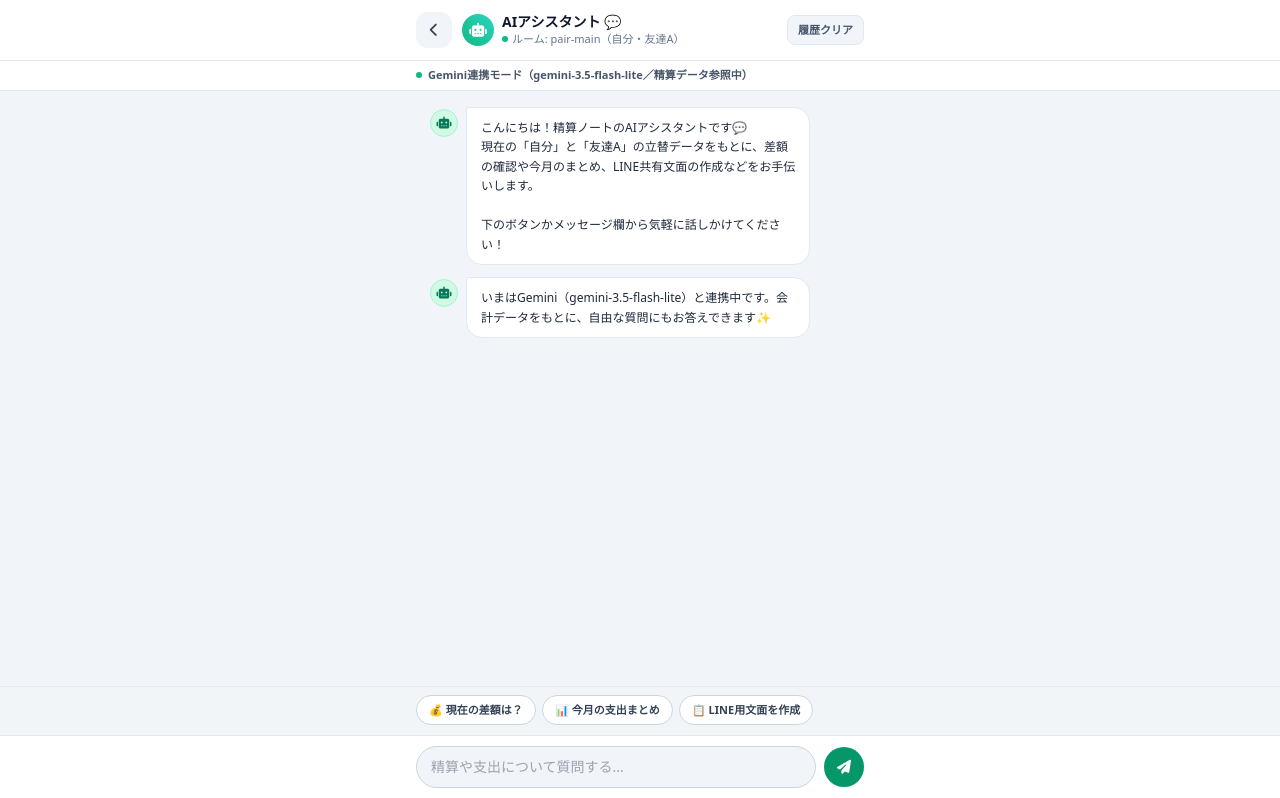
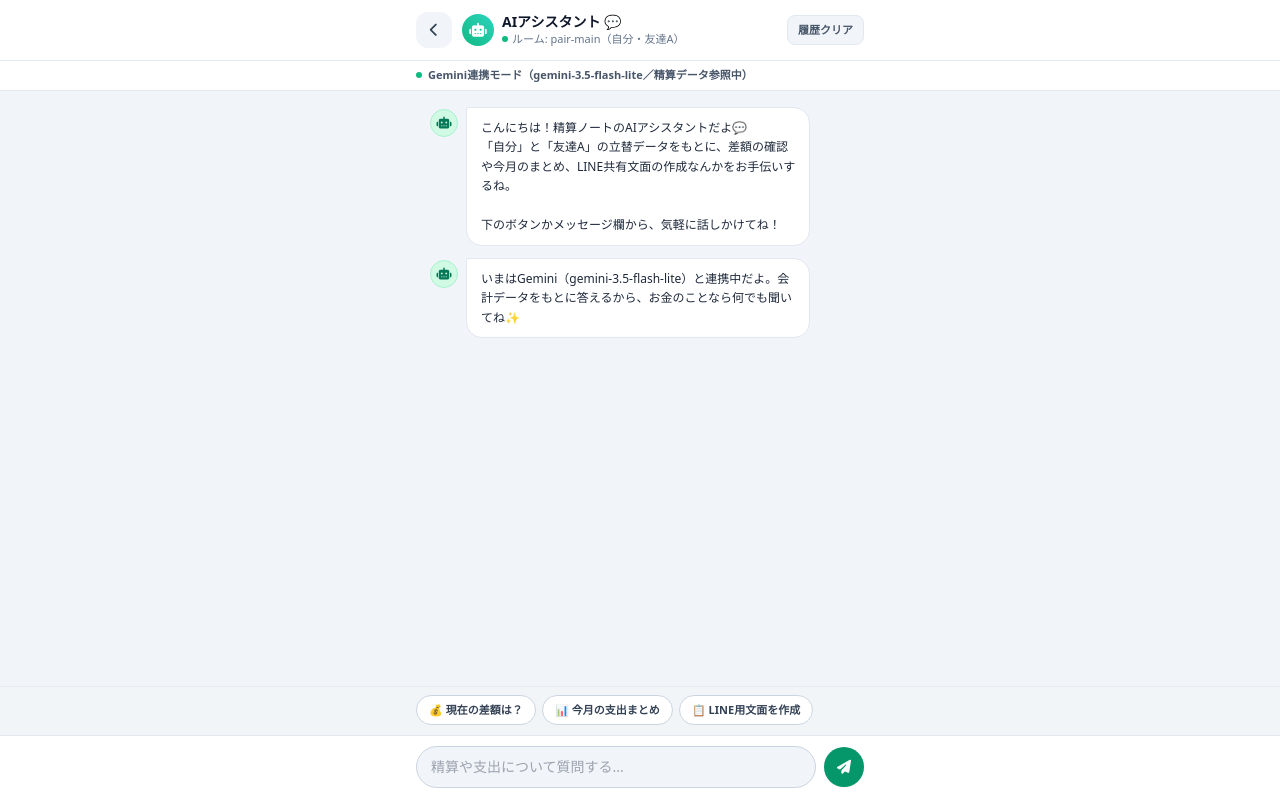
Before and after one commit to hiro1301997/seisan-note, a plain HTML site: page index.html in a window 1280 px wide. Both pictures are taken after a click on the button "AIアシスタント💬". Shown: the top 798 px of the page. Drawn offline with nearby package versions, Linux system fonts and the light colour scheme; no server answers.

Commit message:
AI返信のMarkdown表示対応と口調をフレンドリーに調整

```diff
--- a/index.html
+++ b/index.html
@@ -566,13 +566,17 @@
 
     const AI_SYSTEM_INSTRUCTION = [
       'あなたは「精算ノート」という2人用の立て替え・割り勘アプリのAIアシスタントです。',
-      '渡されるアプリの会計データをもとに、日本語で簡潔かつ正確に答えてください。',
+      '渡されるアプリの会計データをもとに、日本語で答えてください。',
+      '話し方のルール:',
+      '・親しい友だちに話しかけるような、明るくフレンドリーな口調で答えてください。堅い敬語や事務的な言い回しは避け、やわらかい「です・ます」調を基本に、語尾や相づちで親しみやすさを出してください。',
+      '・絵文字は雰囲気に合わせて控えめに使ってOKです（1回の返信に0〜2個程度）。',
+      '・まず結論や大事な数字を伝え、そのあと必要なら補足する、読みやすい構成にしてください。',
       'ルール:',
       '・金額や件数は、渡された会計データの数字だけを使ってください。データにない金額を推測したり創作したりしないでください。',
       '・精算の差額は「誰が誰へいくら払えばよいか」を明確に述べてください。',
-      '・LINE用文面を求められたら、そのままコピーして送れる丁寧な文面を作成してください。',
+      '・LINE用文面を求められたら、そのままコピーして送れる、やわらかく丁寧な文面を作成してください。',
       '・データにない一般的な家計アドバイスには一般論として答えてよいですが、アプリの数字と混同しないでください。',
-      '・スマホで読みやすいよう短めの段落や箇条書きでまとめ、金額は¥表記と3桁区切りを使ってください。'
+      '・スマホで読みやすいよう短めの段落や箇条書きでまとめ、金額は¥表記と3桁区切りを使ってください。装飾は大事な数字に絞ってください。'
     ].join('\n');
 
     let db = null;
@@ -1918,13 +1922,13 @@
       geminiHistory = [];
       updateAiStatusBar();
       appendAiMessage(
-        `こんにちは！精算ノートのAIアシスタントです💬\n` +
-        `現在の「${settings.p1Name}」と「${settings.p2Name}」の立替データをもとに、差額の確認や今月のまとめ、LINE共有文面の作成などをお手伝いします。\n\n` +
-        `下のボタンかメッセージ欄から気軽に話しかけてください！`
+        `こんにちは！精算ノートのAIアシスタントだよ💬\n` +
+        `「${settings.p1Name}」と「${settings.p2Name}」の立替データをもとに、差額の確認や今月のまとめ、LINE共有文面の作成なんかをお手伝いするね。\n\n` +
+        `下のボタンかメッセージ欄から、気軽に話しかけてね！`
       );
       appendAiMessage(geminiReady
-        ? `いまはGemini（${GEMINI_MODEL_NAME}）と連携中です。会計データをもとに、自由な質問にもお答えできます✨`
-        : 'いまはローカル集計モードです。Gemini連携が有効になると、自由な質問にもお答えできるようになります。');
+        ? `いまはGemini（${GEMINI_MODEL_NAME}）と連携中だよ。会計データをもとに答えるから、お金のことなら何でも聞いてね✨`
+        : 'いまはローカル集計モードだよ。基本的な集計なら任せてね。');
     }
 
     function appendUserMessage(text) {
@@ -1935,6 +1939,19 @@
       `;
       aiChatMessages.appendChild(wrapper);
       aiChatMessages.scrollTop = aiChatMessages.scrollHeight;
+    }
+
+    function renderAiMarkdown(text) {
+      return escapeHtml(String(text ?? ''))
+        .split('\n')
+        .map(line => line
+          .replace(/\*\*([^*]+)\*\*/g, '<strong>$1</strong>')
+          .replace(/`([^`]+)`/g, '<code class="bg-slate-100 rounded px-1 py-0.5 text-[11px]">$1</code>')
+          .replace(/^#{1,6}\s*(.+)$/, '<strong>$1</strong>')
+          .replace(/^\s*[-*]\s+/, '・')
+          .replace(/\*\*/g, '')
+        )
+        .join('\n');
     }
 
     function appendAiMessage(text, copyableText = null) {
@@ -1958,7 +1975,7 @@
           <i class="fa-solid fa-robot"></i>
         </div>
         <div class="max-w-[82%] bg-white text-slate-800 border border-slate-200 rounded-2xl rounded-tl-sm px-3.5 py-2.5 text-xs leading-relaxed shadow-2xs">
-          <div class="whitespace-pre-wrap">${escapeHtml(text)}</div>
+          <div class="whitespace-pre-wrap">${renderAiMarkdown(text)}</div>
           ${copyBtnHtml}
         </div>
       `;
```
